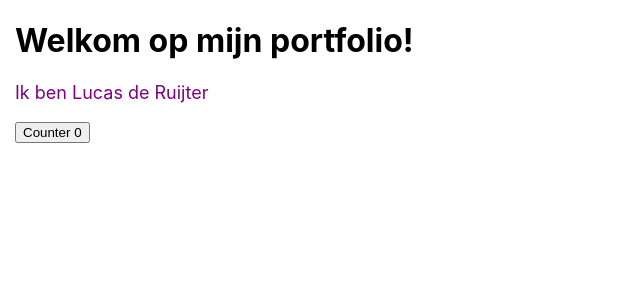
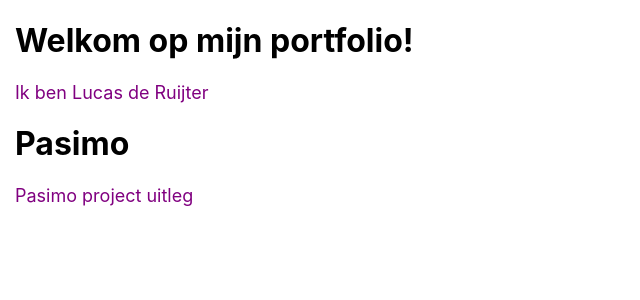
Before and after one commit to lderuijter/portfolio-website, a React (Create React App) app: page / in a window 1280 px wide. Shown: the top 300 px of the page, without its empty margins (0-640 px from the left). Built offline with nearby package versions, Linux system fonts and the light colour scheme.

Commit message:
removed click counter and added json file for projects

```diff
--- a/src/App.jsx
+++ b/src/App.jsx
@@ -1,11 +1,11 @@
 import './App.css';
-import { useState } from 'react';
+import project from './projects.json';
 
 const portfolioEigenaar = {
   naam: 'Lucas de Ruijter',
 }
 
-function WelcomeMessage() {
+function WelkomBericht() {
   return (
     <>
       <h1>Welkom op mijn portfolio!</h1>
@@ -14,23 +14,20 @@ function WelcomeMessage() {
   );
 }
 
-function MyButton() {
-  const [count, setCount] = useState(0);
-  function HandleClick() {
-    setCount(count + 1);
-  }
+function Projecten() {
   return (
-    <button onClick={HandleClick}>
-      Counter {count}
-    </button>
+    <>
+      <h1>{project.titel}</h1>
+      <p className='markup'>{project.beschrijving}</p>
+    </>
   )
 }
 
 function App() {
   return (
     <div className="App">
-        <WelcomeMessage/>
-        <MyButton/>
+        <WelkomBericht/>
+        <Projecten/>
     </div>
   );
 }
--- /dev/null
+++ b/src/projects.json
@@ -0,0 +1,4 @@
+{
+    "titel": "Pasimo",
+    "beschrijving": "Pasimo project uitleg"
+}
```
